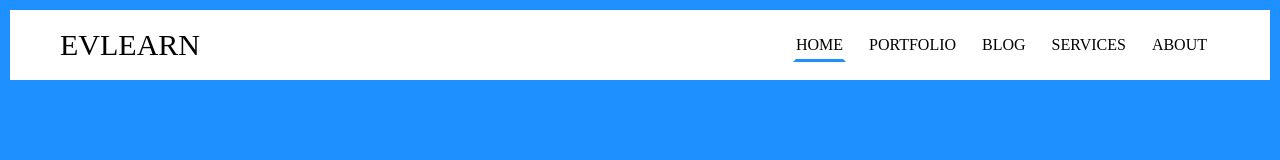
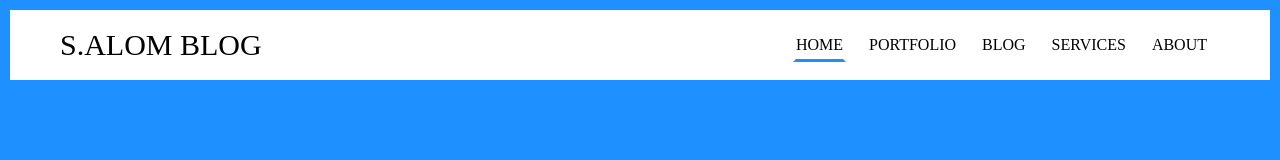
Before and after one commit to ShahAlom47/res..nevbar, a plain HTML site: page index.html in a window 1280 px wide. Drawn offline with Linux system fonts and the light colour scheme.

Commit message:
3rd commit

```diff
--- a/index.html
+++ b/index.html
@@ -9,7 +9,7 @@
 </head>
 <body>
     <header>
-        <div class="logo">EVLEARN</div>
+        <div class="logo">S.ALOM BLOG</div>
         <input type="checkbox" id="nav_check" hidden>
         <!-- aikhne chackbox use korar karone  nav hide and show hocce ... nav-chack namer id ke noce lebel a dewa hoyece ...ar aikhane hiden kora hpoyece chack box ar box jeno na deka jay  -->
         <label for="nav_check" class="hamburger">
```
